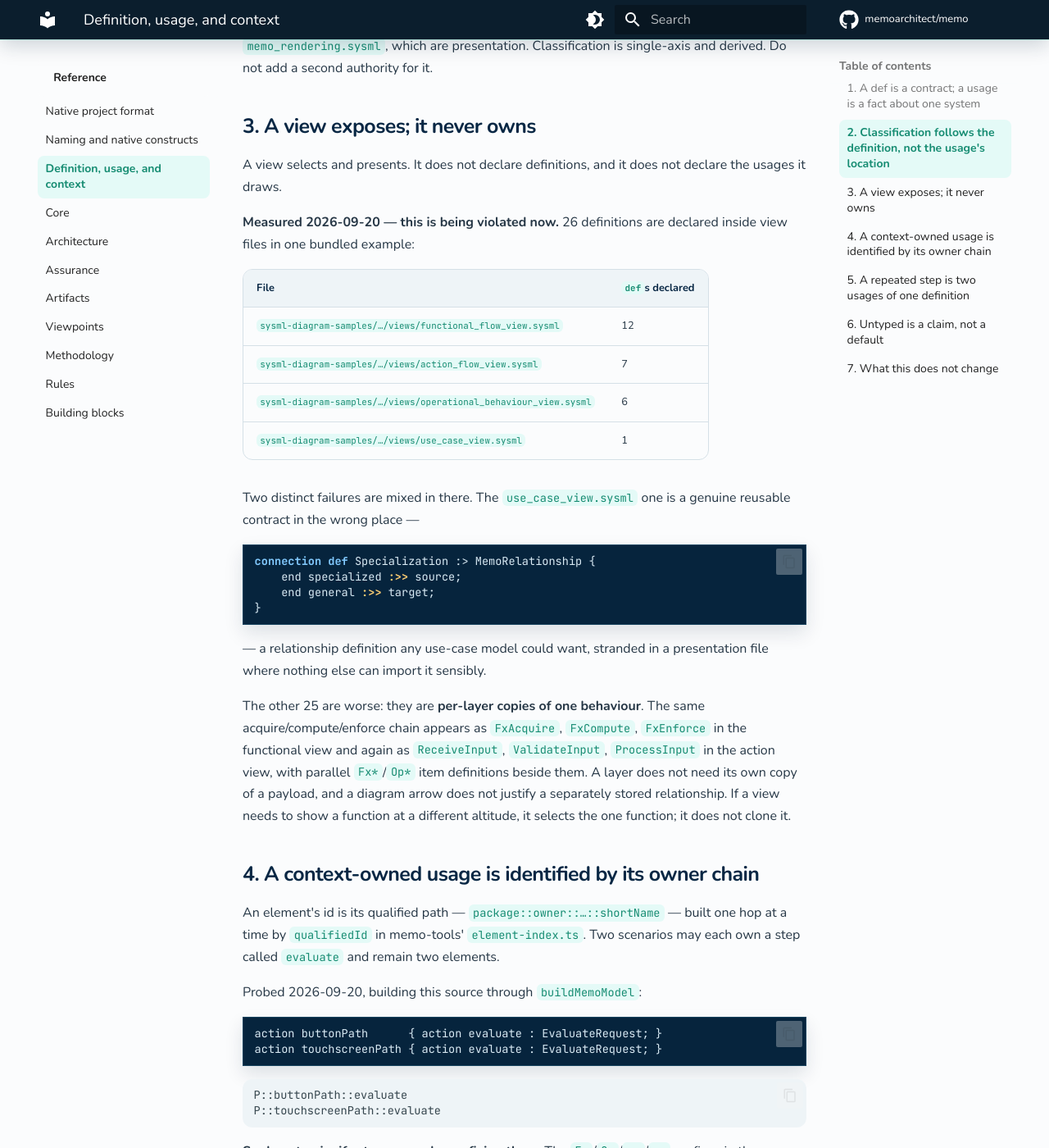
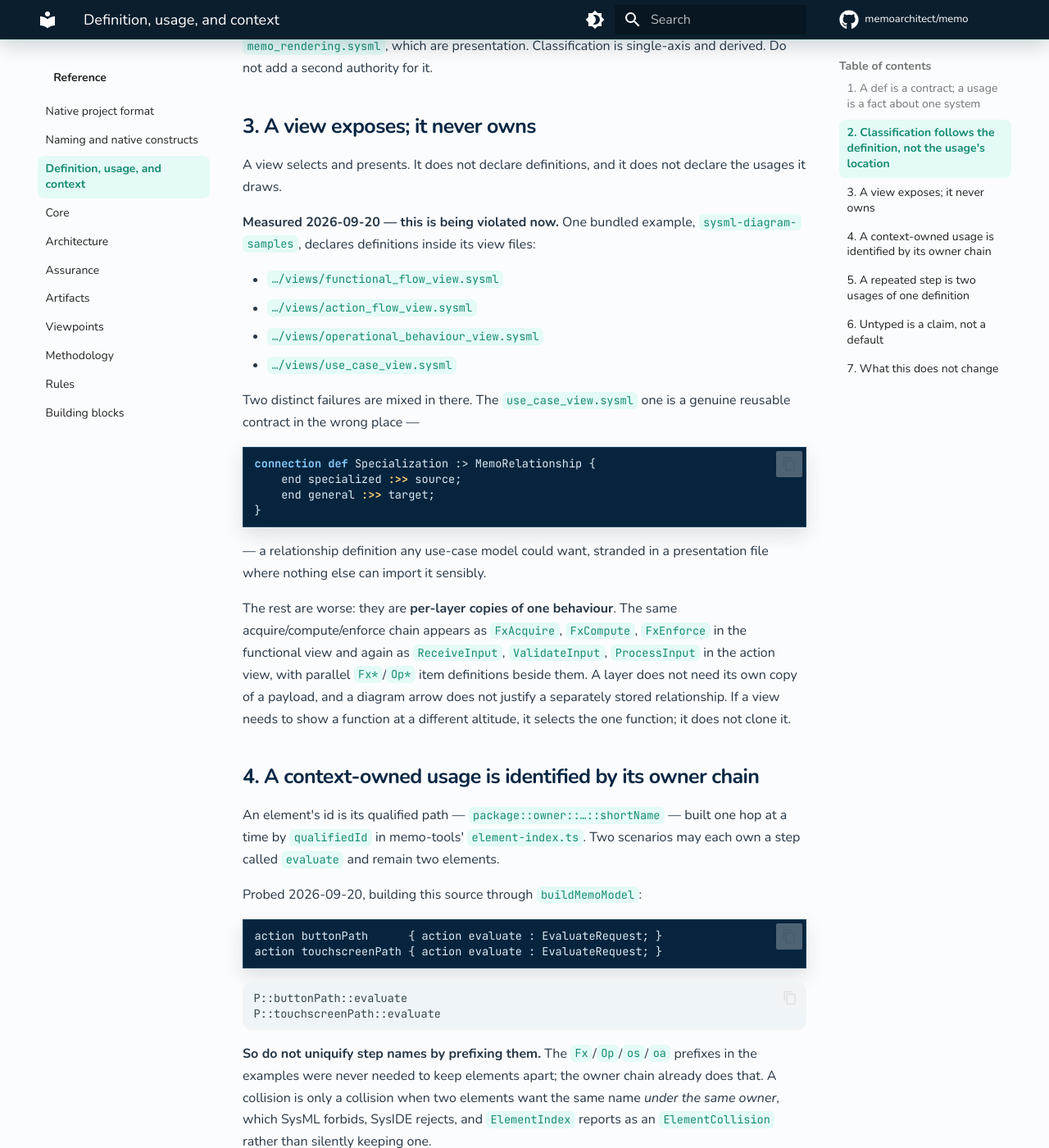
Before and after one commit to memoarchitect/memo, an MkDocs documentation site: the page built from docs/reference/definition-usage-and-context.md, in a window 1280 px wide and 1400 px high, scrolled down 1786 px. Shown: the whole window at 82% size. Built offline with MkDocs 1.6.1 and Material for MkDocs 9.7.7, drawn with Linux system fonts in a browser that asks for light colours; comment, search, counter and statistics services are not loaded; some of the changed text lies outside the part shown.

Commit message:
docs(reference): drop inventory counts from definition-usage-and-context
The package test forbids stating definition counts in reference prose; the
argument stands without them.

Co-Authored-By: Claude Opus 5.5 <noreply@anthropic.com>

```diff
--- a/docs/reference/definition-usage-and-context.md
+++ b/docs/reference/definition-usage-and-context.md
@@ -26,12 +26,12 @@ uses that are not in the tree — see
 argument applied to relationships. The test is whether the contract is
 *sayable* about more than one thing.
 
-Measured 2026-09-20 across `src/` and `examples/`:
+Definitions live in two places, and both are legitimate:
 
-| Where | Definitions | What that means |
-|---|---|---|
-| `src/` | 543 | the medical-device library — the public contract |
-| `examples/` | 48 | project-owned contracts, which is legitimate |
+| Where | What its definitions are |
+|---|---|
+| `src/` | the medical-device library — the public contract |
+| `examples/` | project-owned contracts, declared by the project that reuses them |
 
 A project declaring its own `def` is not a smell. `gpca-pump` declares
 `action def AcquireSensorData :> FunctionalAction` because the GPCA pump's
@@ -67,15 +67,13 @@ and derived. Do not add a second authority for it.
 A view selects and presents. It does not declare definitions, and it does not
 declare the usages it draws.
 
-**Measured 2026-09-20 — this is being violated now.** 26 definitions are
-declared inside view files in one bundled example:
+**Measured 2026-09-20 — this is being violated now.** One bundled example,
+`sysml-diagram-samples`, declares definitions inside its view files:
 
-| File | `def`s declared |
-|---|---|
-| `sysml-diagram-samples/…/views/functional_flow_view.sysml` | 12 |
-| `sysml-diagram-samples/…/views/action_flow_view.sysml` | 7 |
-| `sysml-diagram-samples/…/views/operational_behaviour_view.sysml` | 6 |
-| `sysml-diagram-samples/…/views/use_case_view.sysml` | 1 |
+- `…/views/functional_flow_view.sysml`
+- `…/views/action_flow_view.sysml`
+- `…/views/operational_behaviour_view.sysml`
+- `…/views/use_case_view.sysml`
 
 Two distinct failures are mixed in there. The `use_case_view.sysml` one is a
 genuine reusable contract in the wrong place —
@@ -90,7 +88,7 @@ connection def Specialization :> MemoRelationship {
 — a relationship definition any use-case model could want, stranded in a
 presentation file where nothing else can import it sensibly.
 
-The other 25 are worse: they are **per-layer copies of one behaviour**. The
+The rest are worse: they are **per-layer copies of one behaviour**. The
 same acquire/compute/enforce chain appears as `FxAcquire`, `FxCompute`,
 `FxEnforce` in the functional view and again as `ReceiveInput`,
 `ValidateInput`, `ProcessInput` in the action view, with parallel `Fx*`/`Op*`
```
